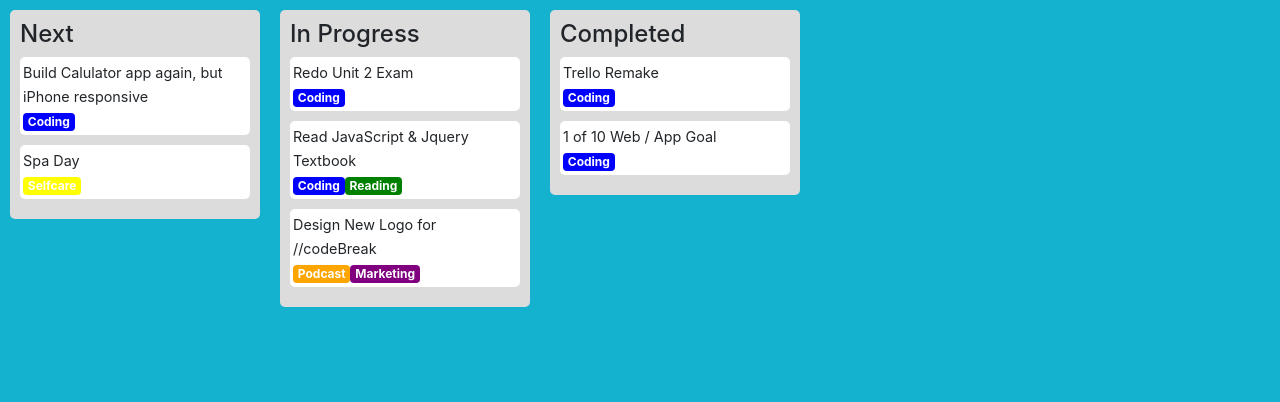
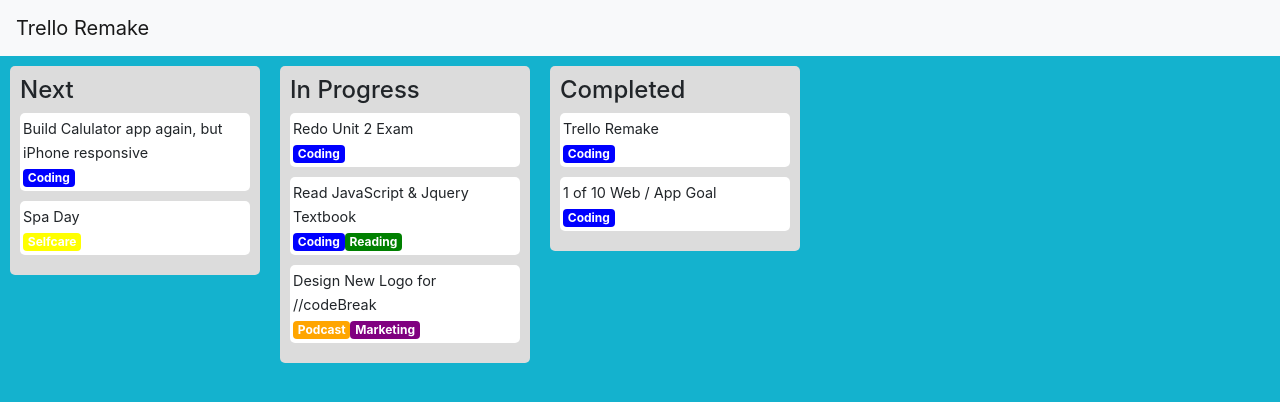
Before and after one commit to VictoriaBuchanan27/Mock-Trello, a React (Create React App) app: page / in a window 1280 px wide. Shown: the top 402 px of the page. Built offline with nearby package versions, Linux system fonts and the light colour scheme.

Commit message:
NavBar added, still need styling

```diff
--- a/package.json
+++ b/package.json
@@ -3,8 +3,9 @@
   "version": "0.1.0",
   "private": true,
   "dependencies": {
-    "bootstrap": "^4.2.1",
+    "bootstrap": "^4.3.1",
     "react": "^16.8.1",
+    "react-bootstrap": "^1.0.0-beta.5",
     "react-dnd": "^7.0.2",
     "react-dnd-html5-backend": "^7.0.2",
     "react-dom": "^16.8.1",
--- a/src/App.js
+++ b/src/App.js
@@ -1,5 +1,6 @@
 import React, { Component } from 'react';
 import List from './container/list';
+import Nav from './components/nav'
 
 const inProgess = [
     {
@@ -43,7 +44,7 @@
   render() {
     return (
       <div className="App">
-        {/* <NavBar /> */}
+        < Nav />
         <List cards={next} title="Next" />
         <List cards={inProgess} title = "In Progress"/>
         <List cards={completed} title= "Completed"/>
--- a/src/components/nav.js
+++ b/src/components/nav.js
@@ -0,0 +1,15 @@
+import React from 'react';
+import Navbar from 'react-bootstrap/Navbar'
+
+
+const Nav = props =>{
+    return(
+        <>
+        <Navbar bg="light">
+        <Navbar.Brand>Trello Remake</Navbar.Brand>
+        </Navbar>
+        </>
+    )
+}
+
+export default Nav;
```
Also changed, not shown: 1 other file (tests, documents, lock files or other folders).
